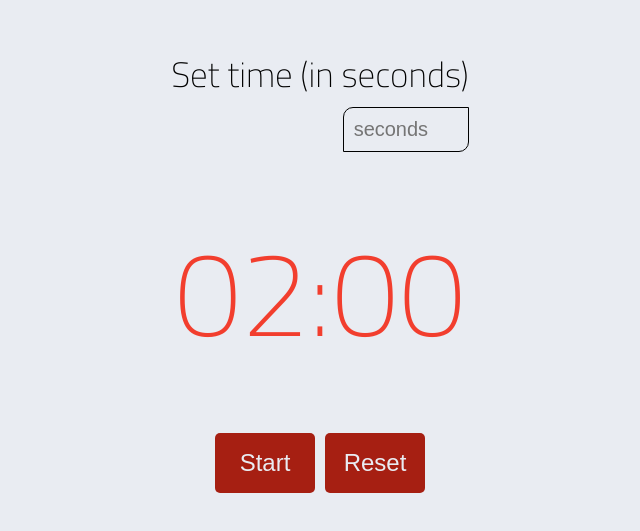
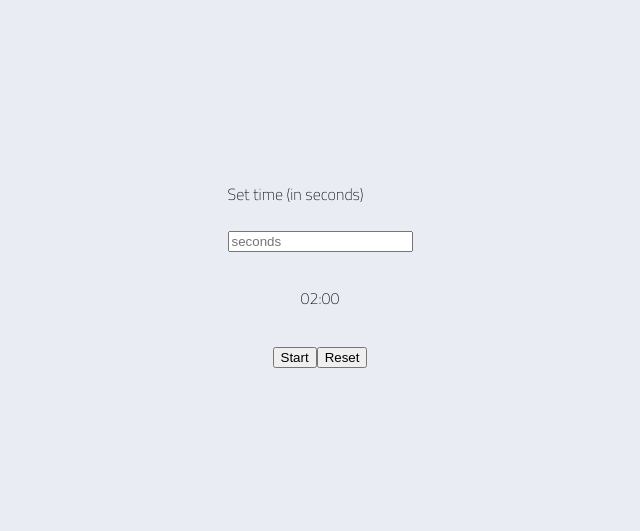
Before and after one commit to Yakovenko-25/Test_Project_TimerJs, a React (Create React App) app: page / in a window 1280 px wide. Shown: the part 133-664 px from the top of the page, without its empty margins (320-960 px from the left). Built offline with nearby package versions, Linux system fonts and the light colour scheme.

Commit message:
First true to add styled-comp

```diff
--- a/package.json
+++ b/package.json
@@ -9,6 +9,7 @@
     "react": "^18.2.0",
     "react-dom": "^18.2.0",
     "react-scripts": "5.0.1",
+    "styled-components": "^5.3.9",
     "web-vitals": "^2.1.4"
   },
   "scripts": {
--- a/src/App.css
+++ b/src/App.css
@@ -1,14 +1,3 @@
-.app {
-  display: flex;
-  justify-content: center;
-  align-items: center;
-  flex-direction: column;
-  gap: 28px;
-  width: 100vw;
-  height: 100vh;
-  background-color: #E9ECF2;
-}
-
 .timer {
   color: #F23E2E;
   font-size: 120px;
@@ -36,14 +25,10 @@
   border: 1px solid #A61F12;
 }
 
-.inputValue p {
-  font-size: 35px;
-  margin: 0;
-}
+
 
 .minutes {
-  display: flex;
-  flex-direction: column;
+
 }
 .minutes input[type=text] {
   padding: 10px;
--- a/src/App.js
+++ b/src/App.js
@@ -1,7 +1,7 @@
 import { useState, useEffect } from "react";
 import { getPadTime } from "./lib/getPadTime";
 import "./App.css";
-import Timer from "./components/Timer/Timer";
+import Timer from "./components/timer/timer";
 import InputValue from "./components/InputValue/InputValue";
 import Buttons from "./components/Buttons/Buttons";
 
--- /dev/null
+++ b/src/App.jsx
@@ -0,0 +1,72 @@
+import { useState, useEffect } from "react";
+import { getPadTime } from "./lib/getPadTime";
+import Timer from "./components/timer/timer.jsx";
+import InputValue from "./components/InputValue/inputValue.jsx";
+import Buttons from "./components/Buttons/Buttons";
+import styled from "styled-components";
+
+const AppWrapper = styled.div`
+  display: flex;
+  justify-content: center;
+  align-items: center;
+  flex-direction: column;
+  gap: 28px;
+  width: 100vw;
+  height: 100vh;
+  background-color: #E9ECF2;
+`
+
+
+function App() {
+    const [timeLeft, setTimeLeft] = useState(120);
+    const [isCounting, setIsCounting] = useState(false);
+    const [inputMinutes, setInputMinutes] = useState(120);
+
+    const minutes = getPadTime(Math.floor(timeLeft / 60));
+    const seconds = getPadTime(timeLeft - minutes * 60);
+
+    useEffect(() => {
+      const interval = setInterval(() => {
+        isCounting &&
+          setTimeLeft((timeLeft) => (timeLeft >= 1 ? timeLeft - 1 : 0));
+      }, 1000);
+
+      if (timeLeft === 0) setIsCounting(false);
+
+      return () => {
+        clearInterval(interval);
+      };
+    }, [timeLeft, isCounting]);
+
+    const handleStart = () => {
+      if (timeLeft === 0) setTimeLeft(inputMinutes);
+
+      setIsCounting(true);
+    };
+
+    const handleStop = () => {
+      setIsCounting(false);
+    };
+
+    const handleReset = () => {
+      setIsCounting(false);
+      setTimeLeft(inputMinutes);
+    };
+
+    const setMinutes = (event) => {
+      const value = event.target.value;
+      setTimeLeft(value);
+      setInputMinutes(value);
+
+    }
+
+    return (
+      <AppWrapper>
+        <InputValue setMinutes={setMinutes}/>
+        <Timer minutes={minutes} seconds={seconds}/>
+        <Buttons handleStop={handleStop} handleStart={handleStart} handleReset={handleReset} isCounting={isCounting}/>
+      </AppWrapper>
+    );
+  }
+
+  export default App;
--- a/src/components/InputValue/InputValue.js
+++ /dev/null
@@ -1,14 +0,0 @@
-import React from "react";
-
-const InputValue = ({setMinutes}) => {
-  return (
-    <section className="inputValue">
-      <div className="minutes">
-        <p>Set time (in seconds)</p>
-        <input type="text" onInput={setMinutes} placeholder="seconds"/>
-      </div>
-    </section>
-  );
-};
-
-export default InputValue;
--- /dev/null
+++ b/src/components/InputValue/inputValue.jsx
@@ -0,0 +1,31 @@
+import React from "react";
+import styled from "styled-components";
+
+const inputValue = styled.section`
+    background-color: black;
+    width: 100;
+`;
+
+const minutes = styled.div`
+    display: flex;
+    background-color: black;
+    flex-direction: column;
+`;
+
+const inputText = styled.input`
+
+`
+
+
+const InputValue = ({setMinutes}) => {
+  return (
+    <inputValue>
+      <minutes>
+        <p>Set time (in seconds)</p>
+        <input type="text" onInput={setMinutes} placeholder="seconds"/>
+      </minutes>
+    </inputValue>
+  );
+};
+
+export default InputValue;
--- /dev/null
+++ b/src/components/timer/timer.jsx
@@ -0,0 +1,21 @@
+import React from "react";
+import styled from "styled-components";
+
+const timer = styled.div`
+    color: #F23E2E;
+    font-size: 120px;
+`
+
+const Timer = ({ minutes, seconds }) => {
+  return (
+    <timer>
+      <span>{minutes}</span>
+      <span>:</span>
+      <span>{seconds}</span>
+    </timer>
+  );
+};
+
+
+
+export default Timer;
--- a/src/index.js
+++ b/src/index.js
@@ -1,7 +1,7 @@
 import React from 'react';
 import ReactDOM from 'react-dom/client';
 import './index.css';
-import App from './App';
+import App from './App.jsx';
 
 const root = ReactDOM.createRoot(document.getElementById('root'));
 root.render(
```
Also changed, not shown: 1 other file (tests, documents, lock files or other folders).
